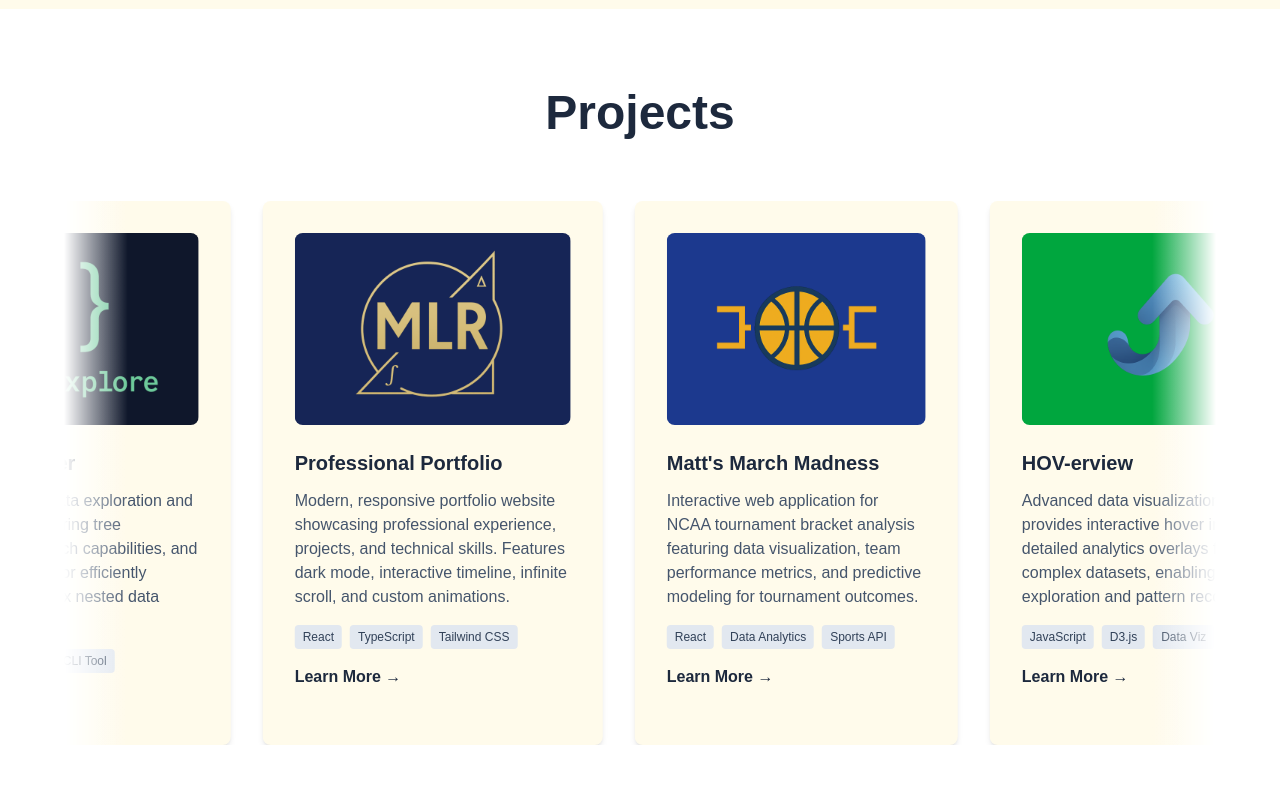
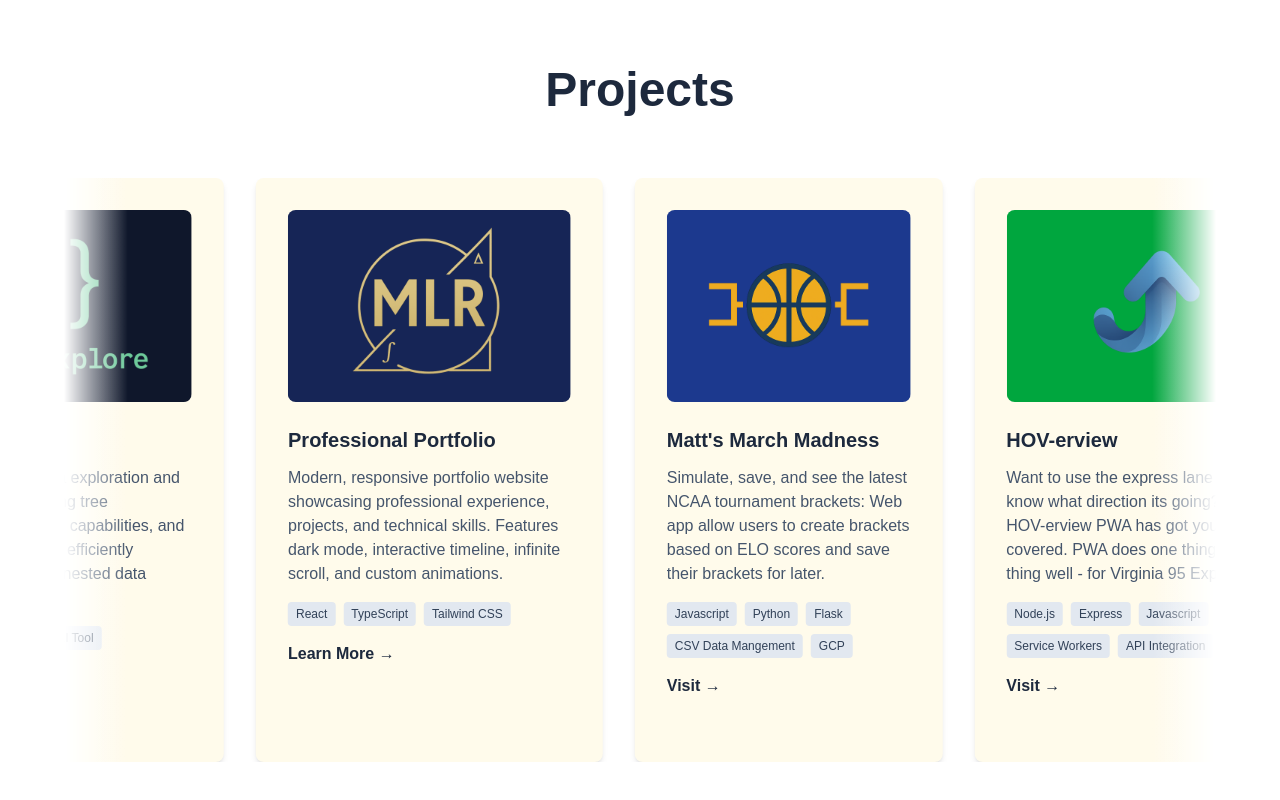
Before and after one commit to mlraburn/PersonalWebsite, a Next.js app: page / in a window 1280 px wide. Shown: the part 2077-2877 px from the top of the page. Built offline with nearby package versions, Linux system fonts and the light colour scheme.

Commit message:
added links and better descriptions to projects

```diff
--- a/components/Projects.tsx
+++ b/components/Projects.tsx
@@ -34,30 +34,51 @@ const Projects: React.FC<ProjectsProps> = ({ isDarkMode }) => {
                         <div className="flex gap-8 w-1/2">
                             {/* Matt's March Madness */}
                             <div className={`${isDarkMode ? 'bg-slate-700' : 'bg-amber-50'} p-8 rounded-lg shadow-md hover:shadow-lg transition-shadow`}>
-                                <div className="h-48 rounded-lg mb-6 overflow-hidden relative">
+                                <a
+                                    href="https://mattsmarchmadness.com"
+                                    target="_blank"
+                                    rel="noopener noreferrer"
+                                    className="block"
+                                >
+                                    <div className="h-48 rounded-lg mb-6 overflow-hidden relative cursor-pointer hover:opacity-90 transition-opacity">
                                         <img
                                             src="/MattsMarchMadness.png"
                                             alt="Matt's March Madness Bracket Simulator"
                                             className="w-full h-full object-contain bg-blue-900"
                                         />
                                     </div>
+                                </a>
                                 <h3 className={`text-xl font-semibold ${isDarkMode ? 'text-white' : 'text-slate-800'} mb-3`}>Matt's March Madness</h3>
                                 <p className={`${isDarkMode ? 'text-gray-300' : 'text-slate-600'} mb-4`}>
-                                    Interactive web application for NCAA tournament bracket analysis featuring data visualization,
-                                    team performance metrics, and predictive modeling for tournament outcomes.
+                                    Simulate, save, and see the latest NCAA tournament brackets: Web app allow users to
+                                    create brackets based on ELO scores and save their brackets for later.
                                 </p>
                                 <div className="flex flex-wrap gap-2 mb-4">
-                                    <span className={`px-2 py-1 text-xs rounded ${isDarkMode ? 'bg-slate-600 text-gray-300' : 'bg-slate-200 text-slate-700'}`}>React</span>
-                                    <span className={`px-2 py-1 text-xs rounded ${isDarkMode ? 'bg-slate-600 text-gray-300' : 'bg-slate-200 text-slate-700'}`}>Data Analytics</span>
-                                    <span className={`px-2 py-1 text-xs rounded ${isDarkMode ? 'bg-slate-600 text-gray-300' : 'bg-slate-200 text-slate-700'}`}>Sports API</span>
+                                    <span className={`px-2 py-1 text-xs rounded ${isDarkMode ? 'bg-slate-600 text-gray-300' : 'bg-slate-200 text-slate-700'}`}>Javascript</span>
+                                    <span className={`px-2 py-1 text-xs rounded ${isDarkMode ? 'bg-slate-600 text-gray-300' : 'bg-slate-200 text-slate-700'}`}>Python</span>
+                                    <span className={`px-2 py-1 text-xs rounded ${isDarkMode ? 'bg-slate-600 text-gray-300' : 'bg-slate-200 text-slate-700'}`}>Flask</span>
+                                    <span className={`px-2 py-1 text-xs rounded ${isDarkMode ? 'bg-slate-600 text-gray-300' : 'bg-slate-200 text-slate-700'}`}>CSV Data Mangement</span>
+                                    <span className={`px-2 py-1 text-xs rounded ${isDarkMode ? 'bg-slate-600 text-gray-300' : 'bg-slate-200 text-slate-700'}`}>GCP</span>
+                                    <span className={`px-2 py-1 text-xs rounded ${isDarkMode ? 'bg-slate-600 text-gray-300' : 'bg-slate-200 text-slate-700'}`}>Docker</span>
                                 </div>
-                                <button className={`${isDarkMode ? 'text-amber-400 hover:text-amber-300' : 'text-slate-800 hover:text-slate-600'} font-semibold transition-colors`}>
-                                    Learn More →
-                                </button>
+                                <a
+                                    href="https://mattsmarchmadness.com"
+                                    target="_blank"
+                                    rel="noopener noreferrer"
+                                    className={`${isDarkMode ? 'text-amber-400 hover:text-amber-300' : 'text-slate-800 hover:text-slate-600'} font-semibold transition-colors inline-block`}
+                                >
+                                    Visit →
+                                </a>
                             </div>
 
                             {/* HoverView */}
                             <div className={`${isDarkMode ? 'bg-slate-700' : 'bg-amber-50'} p-8 rounded-lg shadow-md hover:shadow-lg transition-shadow`}>
+                                <a
+                                    href="https://hoverview.app"
+                                    target="_blank"
+                                    rel="noopener noreferrer"
+                                    className="block"
+                                >
                                     <div className="h-48 rounded-lg mb-6 overflow-hidden relative">
                                         <img
                                             src="/HOVerview%20Logo%20Transparent.png"
@@ -65,19 +86,29 @@ const Projects: React.FC<ProjectsProps> = ({ isDarkMode }) => {
                                             className="w-full h-full object-contain bg-green-600"
                                         />
                                     </div>
+                                </a>
                                 <h3 className={`text-xl font-semibold ${isDarkMode ? 'text-white' : 'text-slate-800'} mb-3`}>HOV-erview</h3>
                                 <p className={`${isDarkMode ? 'text-gray-300' : 'text-slate-600'} mb-4`}>
-                                    Advanced data visualization tool that provides interactive hover insights and detailed analytics
-                                    overlays for complex datasets, enabling rapid data exploration and pattern recognition.
+                                    Want to use the express lane but don't know what direction its going? The
+                                    HOV-erview PWA has got you covered. PWA does one thing and one thing well - for
+                                    Virginia 95 Express
                                 </p>
                                 <div className="flex flex-wrap gap-2 mb-4">
-                                    <span className={`px-2 py-1 text-xs rounded ${isDarkMode ? 'bg-slate-600 text-gray-300' : 'bg-slate-200 text-slate-700'}`}>JavaScript</span>
-                                    <span className={`px-2 py-1 text-xs rounded ${isDarkMode ? 'bg-slate-600 text-gray-300' : 'bg-slate-200 text-slate-700'}`}>D3.js</span>
-                                    <span className={`px-2 py-1 text-xs rounded ${isDarkMode ? 'bg-slate-600 text-gray-300' : 'bg-slate-200 text-slate-700'}`}>Data Viz</span>
+                                    <span className={`px-2 py-1 text-xs rounded ${isDarkMode ? 'bg-slate-600 text-gray-300' : 'bg-slate-200 text-slate-700'}`}>Node.js</span>
+                                    <span className={`px-2 py-1 text-xs rounded ${isDarkMode ? 'bg-slate-600 text-gray-300' : 'bg-slate-200 text-slate-700'}`}>Express</span>
+                                    <span className={`px-2 py-1 text-xs rounded ${isDarkMode ? 'bg-slate-600 text-gray-300' : 'bg-slate-200 text-slate-700'}`}>Javascript</span>
+                                    <span className={`px-2 py-1 text-xs rounded ${isDarkMode ? 'bg-slate-600 text-gray-300' : 'bg-slate-200 text-slate-700'}`}>PWA</span>
+                                    <span className={`px-2 py-1 text-xs rounded ${isDarkMode ? 'bg-slate-600 text-gray-300' : 'bg-slate-200 text-slate-700'}`}>Service Workers</span>
+                                    <span className={`px-2 py-1 text-xs rounded ${isDarkMode ? 'bg-slate-600 text-gray-300' : 'bg-slate-200 text-slate-700'}`}>API Integration</span>
                                 </div>
-                                <button className={`${isDarkMode ? 'text-amber-400 hover:text-amber-300' : 'text-slate-800 hover:text-slate-600'} font-semibold transition-colors`}>
-                                    Learn More →
-                                </button>
+                                <a
+                                    href="https://hoverview.app"
+                                    target="_blank"
+                                    rel="noopener noreferrer"
+                                    className={`${isDarkMode ? 'text-amber-400 hover:text-amber-300' : 'text-slate-800 hover:text-slate-600'} font-semibold transition-colors`}
+                                >
+                                    Visit →
+                                </a>
                             </div>
 
                             {/* JSON Explorer */}
@@ -132,30 +163,50 @@ const Projects: React.FC<ProjectsProps> = ({ isDarkMode }) => {
                         <div className="flex gap-8 w-1/2">
                             {/* Matt's March Madness */}
                             <div className={`${isDarkMode ? 'bg-slate-700' : 'bg-amber-50'} p-8 rounded-lg shadow-md hover:shadow-lg transition-shadow`}>
-                                <div className="h-48 rounded-lg mb-6 overflow-hidden relative">
+                                <a
+                                    href="https://mattsmarchmadness.com"
+                                    target="_blank"
+                                    rel="noopener noreferrer"
+                                    className="block"
+                                >
+                                    <div className="h-48 rounded-lg mb-6 overflow-hidden relative cursor-pointer hover:opacity-90 transition-opacity">
                                         <img
                                             src="/MattsMarchMadness.png"
                                             alt="Matt's March Madness Bracket Simulator"
                                             className="w-full h-full object-contain bg-blue-900"
                                         />
                                     </div>
+                                </a>
                                 <h3 className={`text-xl font-semibold ${isDarkMode ? 'text-white' : 'text-slate-800'} mb-3`}>Matt's March Madness</h3>
                                 <p className={`${isDarkMode ? 'text-gray-300' : 'text-slate-600'} mb-4`}>
-                                    Interactive web application for NCAA tournament bracket analysis featuring data visualization,
-                                    team performance metrics, and predictive modeling for tournament outcomes.
+                                    Simulate, save, and see the latest NCAA tournament brackets: Web app allow users to
+                                    create brackets based on ELO scores and save their brackets for later.
                                 </p>
                                 <div className="flex flex-wrap gap-2 mb-4">
-                                    <span className={`px-2 py-1 text-xs rounded ${isDarkMode ? 'bg-slate-600 text-gray-300' : 'bg-slate-200 text-slate-700'}`}>React</span>
-                                    <span className={`px-2 py-1 text-xs rounded ${isDarkMode ? 'bg-slate-600 text-gray-300' : 'bg-slate-200 text-slate-700'}`}>Data Analytics</span>
-                                    <span className={`px-2 py-1 text-xs rounded ${isDarkMode ? 'bg-slate-600 text-gray-300' : 'bg-slate-200 text-slate-700'}`}>Sports API</span>
+                                    <span className={`px-2 py-1 text-xs rounded ${isDarkMode ? 'bg-slate-600 text-gray-300' : 'bg-slate-200 text-slate-700'}`}>Javascript</span>
+                                    <span className={`px-2 py-1 text-xs rounded ${isDarkMode ? 'bg-slate-600 text-gray-300' : 'bg-slate-200 text-slate-700'}`}>Python</span>
+                                    <span className={`px-2 py-1 text-xs rounded ${isDarkMode ? 'bg-slate-600 text-gray-300' : 'bg-slate-200 text-slate-700'}`}>Flask</span>
+                                    <span className={`px-2 py-1 text-xs rounded ${isDarkMode ? 'bg-slate-600 text-gray-300' : 'bg-slate-200 text-slate-700'}`}>CSV Data Mangement</span>
+                                    <span className={`px-2 py-1 text-xs rounded ${isDarkMode ? 'bg-slate-600 text-gray-300' : 'bg-slate-200 text-slate-700'}`}>GCP</span>
                                 </div>
-                                <button className={`${isDarkMode ? 'text-amber-400 hover:text-amber-300' : 'text-slate-800 hover:text-slate-600'} font-semibold transition-colors`}>
-                                    Learn More →
-                                </button>
+                                <a
+                                    href="https://mattsmarchmadness.com"
+                                    target="_blank"
+                                    rel="noopener noreferrer"
+                                    className={`${isDarkMode ? 'text-amber-400 hover:text-amber-300' : 'text-slate-800 hover:text-slate-600'} font-semibold transition-colors inline-block`}
+                                >
+                                    Visit →
+                                </a>
                             </div>
 
                             {/* HoverView */}
                             <div className={`${isDarkMode ? 'bg-slate-700' : 'bg-amber-50'} p-8 rounded-lg shadow-md hover:shadow-lg transition-shadow`}>
+                                <a
+                                    href="https://hoverview.app"
+                                    target="_blank"
+                                    rel="noopener noreferrer"
+                                    className="block"
+                                >
                                     <div className="h-48 rounded-lg mb-6 overflow-hidden relative">
                                         <img
                                             src="/HOVerview%20Logo%20Transparent.png"
@@ -163,19 +214,29 @@ const Projects: React.FC<ProjectsProps> = ({ isDarkMode }) => {
                                             className="w-full h-full object-contain bg-green-600"
                                         />
                                     </div>
+                                </a>
                                 <h3 className={`text-xl font-semibold ${isDarkMode ? 'text-white' : 'text-slate-800'} mb-3`}>HOV-erview</h3>
                                 <p className={`${isDarkMode ? 'text-gray-300' : 'text-slate-600'} mb-4`}>
-                                    Advanced data visualization tool that provides interactive hover insights and detailed analytics
-                                    overlays for complex datasets, enabling rapid data exploration and pattern recognition.
+                                    Want to use the express lane but don't know what direction its going? The
+                                    HOV-erview PWA has got you covered. PWA does one thing and one thing well - for
+                                    Virginia 95 Express
                                 </p>
                                 <div className="flex flex-wrap gap-2 mb-4">
-                                    <span className={`px-2 py-1 text-xs rounded ${isDarkMode ? 'bg-slate-600 text-gray-300' : 'bg-slate-200 text-slate-700'}`}>JavaScript</span>
-                                    <span className={`px-2 py-1 text-xs rounded ${isDarkMode ? 'bg-slate-600 text-gray-300' : 'bg-slate-200 text-slate-700'}`}>D3.js</span>
-                                    <span className={`px-2 py-1 text-xs rounded ${isDarkMode ? 'bg-slate-600 text-gray-300' : 'bg-slate-200 text-slate-700'}`}>Data Viz</span>
+                                    <span className={`px-2 py-1 text-xs rounded ${isDarkMode ? 'bg-slate-600 text-gray-300' : 'bg-slate-200 text-slate-700'}`}>Node.js</span>
+                                    <span className={`px-2 py-1 text-xs rounded ${isDarkMode ? 'bg-slate-600 text-gray-300' : 'bg-slate-200 text-slate-700'}`}>Express</span>
+                                    <span className={`px-2 py-1 text-xs rounded ${isDarkMode ? 'bg-slate-600 text-gray-300' : 'bg-slate-200 text-slate-700'}`}>Javascript</span>
+                                    <span className={`px-2 py-1 text-xs rounded ${isDarkMode ? 'bg-slate-600 text-gray-300' : 'bg-slate-200 text-slate-700'}`}>PWA</span>
+                                    <span className={`px-2 py-1 text-xs rounded ${isDarkMode ? 'bg-slate-600 text-gray-300' : 'bg-slate-200 text-slate-700'}`}>Service Workers</span>
+                                    <span className={`px-2 py-1 text-xs rounded ${isDarkMode ? 'bg-slate-600 text-gray-300' : 'bg-slate-200 text-slate-700'}`}>API Integration</span>
                                 </div>
-                                <button className={`${isDarkMode ? 'text-amber-400 hover:text-amber-300' : 'text-slate-800 hover:text-slate-600'} font-semibold transition-colors`}>
-                                    Learn More →
-                                </button>
+                                <a
+                                    href="https://hoverview.app"
+                                    target="_blank"
+                                    rel="noopener noreferrer"
+                                    className={`${isDarkMode ? 'text-amber-400 hover:text-amber-300' : 'text-slate-800 hover:text-slate-600'} font-semibold transition-colors`}
+                                >
+                                    Visit →
+                                </a>
                             </div>
 
                             {/* JSON Explorer */}
```
Also changed, not shown: components/About.tsx (+5 -4 lines). Lines whose indentation alone changed are shown as unchanged.
